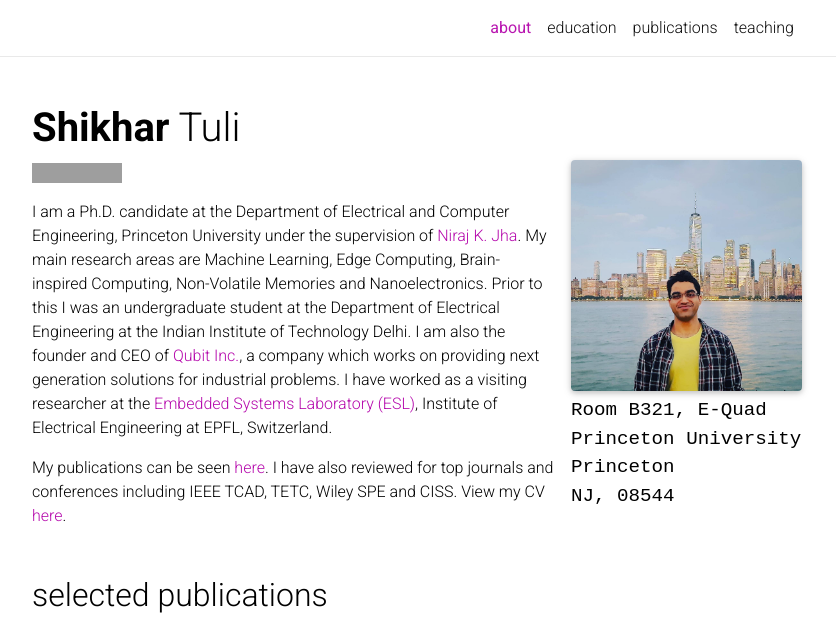
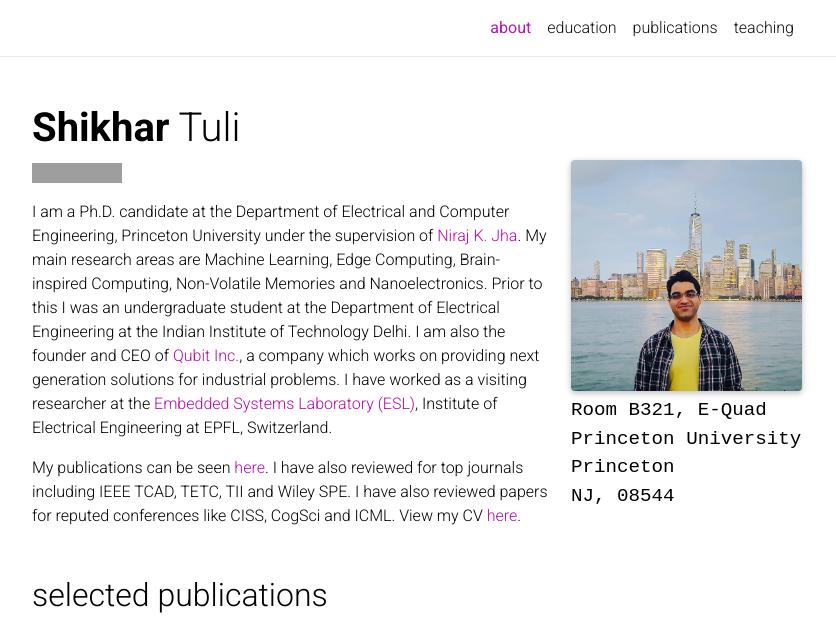
Before and after one commit to shikhartuli/shikhartuli.github.io, a Jekyll site: the page built from _pages/about.md, in a window 1280 px wide, cut to the strip 0-626 px from the top of the page. Shown: the whole strip, without its empty margins (223-1059 px from the left). Built offline with Jekyll 4.4.1, drawn with Linux system fonts in a browser that asks for light colours; nearby versions of some CDN libraries; a style sheet for code colours, icons or effects is not loaded; grey boxes are pictures that could not be loaded.

Commit message:
Update about.md

```diff
--- a/_pages/about.md
+++ b/_pages/about.md
@@ -21,4 +21,4 @@
 
 I am a Ph.D. candidate at the Department of Electrical and Computer Engineering, Princeton University under the supervision of [Niraj K. Jha](https://www.princeton.edu/~jha/). My main research areas are Machine Learning, Edge Computing, Brain-inspired Computing, Non-Volatile Memories and Nanoelectronics. Prior to this I was an undergraduate student at the Department of Electrical Engineering at the Indian Institute of Technology Delhi. I am also the founder and CEO of [Qubit Inc.](https://www.qubitinc.in/), a company which works on providing next generation solutions for industrial problems. I have worked as a visiting researcher at the [Embedded Systems Laboratory (ESL)](https://www.epfl.ch/labs/esl/), Institute of Electrical Engineering at EPFL, Switzerland.
 
-My publications can be seen [here](/publications/). I have also reviewed for top journals and conferences including IEEE TCAD, TETC, Wiley SPE and CISS. View my CV [here](https://shikhartuli.github.io/assets/pdf/CV.pdf){:target="_blank"}.
+My publications can be seen [here](/publications/). I have also reviewed for top journals including IEEE TCAD, TETC, TII and Wiley SPE. I have also reviewed papers for reputed conferences like CISS, CogSci and ICML. View my CV [here](https://shikhartuli.github.io/assets/pdf/CV.pdf){:target="_blank"}.
```
